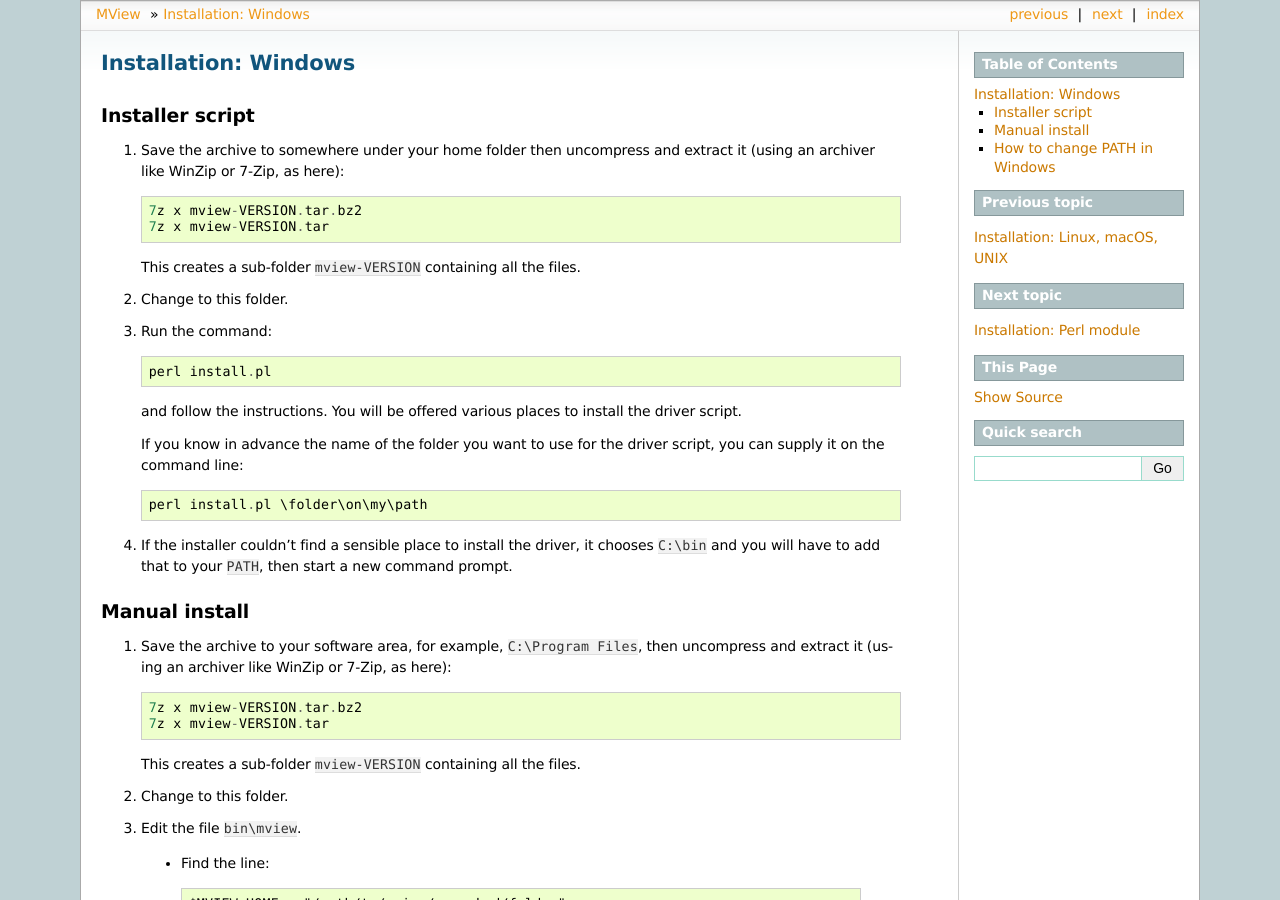
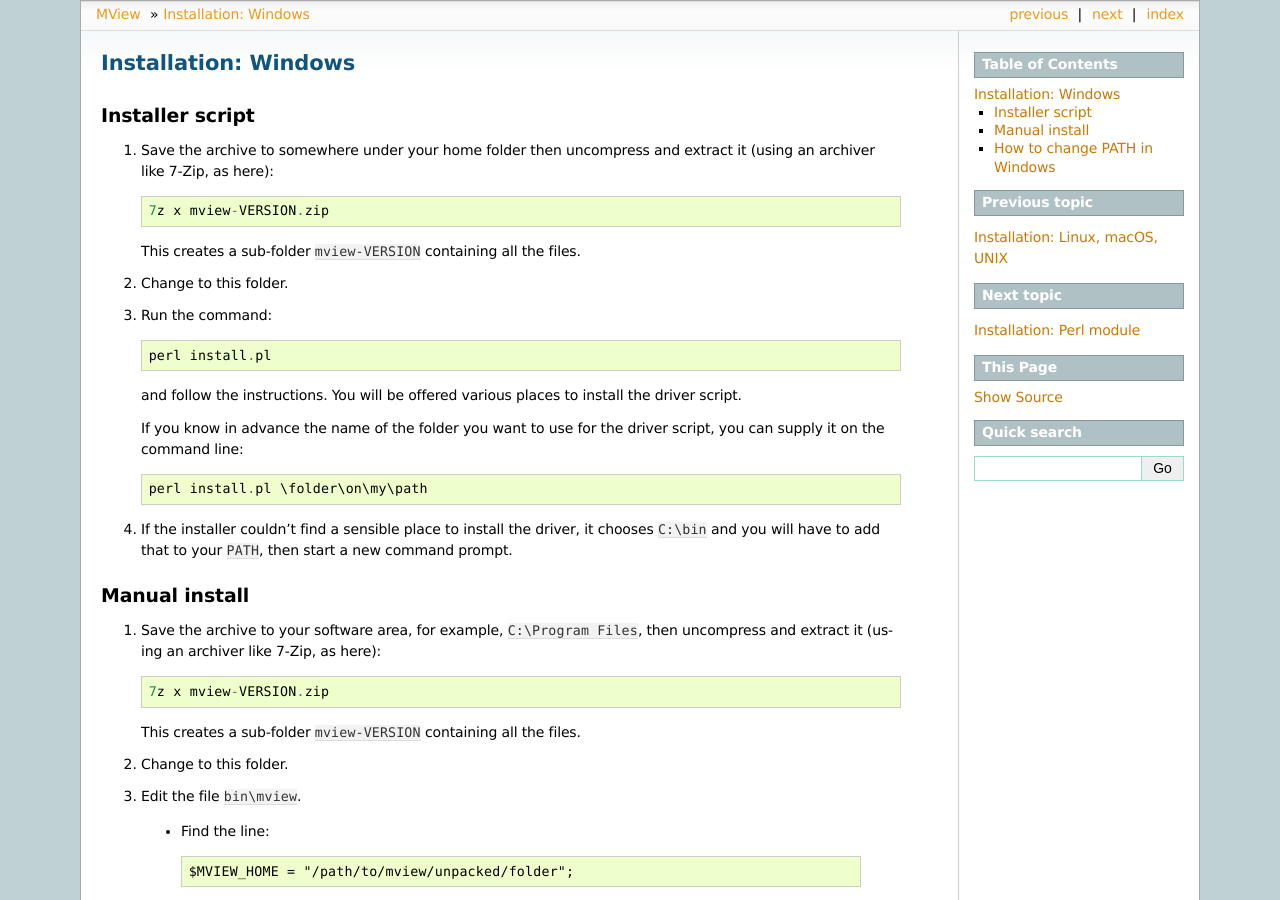
Before and after one commit to desmid/mview, a Sphinx documentation site: the page built from doc/Sphinx/source/install/windows.rst, in a window 1280 px wide and 900 px high. Built offline with Sphinx 7.4.7, drawn with Linux system fonts in a browser that asks for light colours.

Commit message:
manual: refer to zip instead of bz2 archive on Windows

```diff
--- a/doc/Sphinx/source/install/module.rst
+++ b/doc/Sphinx/source/install/module.rst
@@ -8,10 +8,9 @@
 
         tar xvzf mview-VERSION.tar.gz
 
-   or (Windows, using an archiver WinZip, 7-Zip, etc.)::
+   or (Windows, using an archiver like 7-Zip, as here)::
 
-        7z x mview-1.66.1.tar.bz2
-        7z x mview-1.66.1.tar
+        7z x mview-1.66.1.zip
 
    This creates a sub-folder ``mview-VERSION`` containing all the files.
 
--- a/doc/Sphinx/source/install/windows.rst
+++ b/doc/Sphinx/source/install/windows.rst
@@ -5,10 +5,9 @@
 ^^^^^^^^^^^^^^^^
 
 1. Save the archive to somewhere under your home folder then uncompress and
-   extract it (using an archiver like WinZip or 7-Zip, as here)::
+   extract it (using an archiver like 7-Zip, as here)::
 
-        7z x mview-VERSION.tar.bz2
-        7z x mview-VERSION.tar
+        7z x mview-VERSION.zip
 
    This creates a sub-folder ``mview-VERSION`` containing all the files.
 
@@ -35,11 +34,9 @@
 ^^^^^^^^^^^^^^
 
 1. Save the archive to your software area, for example, ``C:\Program Files``,
-   then uncompress and extract it (using an archiver like WinZip or 7-Zip, as
-   here)::
+   then uncompress and extract it (using an archiver like 7-Zip, as here)::
 
-        7z x mview-VERSION.tar.bz2
-        7z x mview-VERSION.tar
+        7z x mview-VERSION.zip
 
    This creates a sub-folder ``mview-VERSION`` containing all the files.
 
```
Also changed, not shown: README.md (+6 -10 lines), 6 other files.
